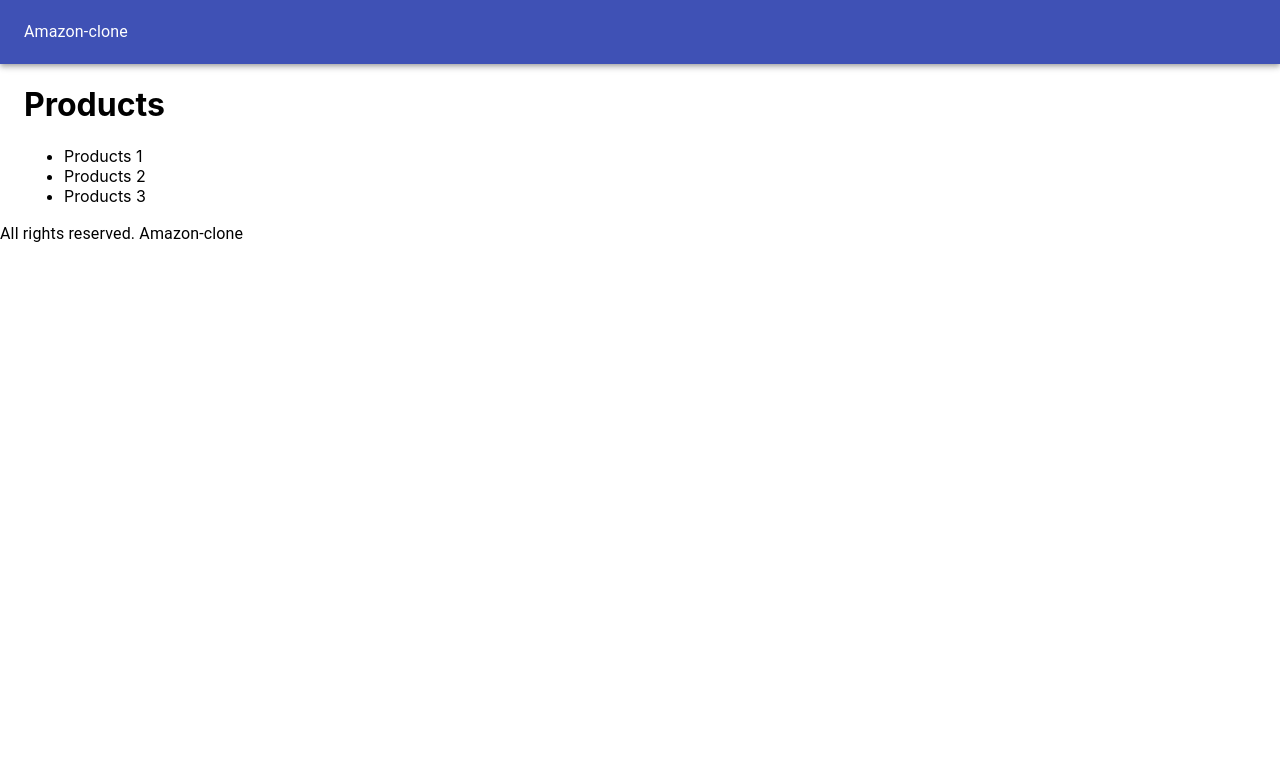
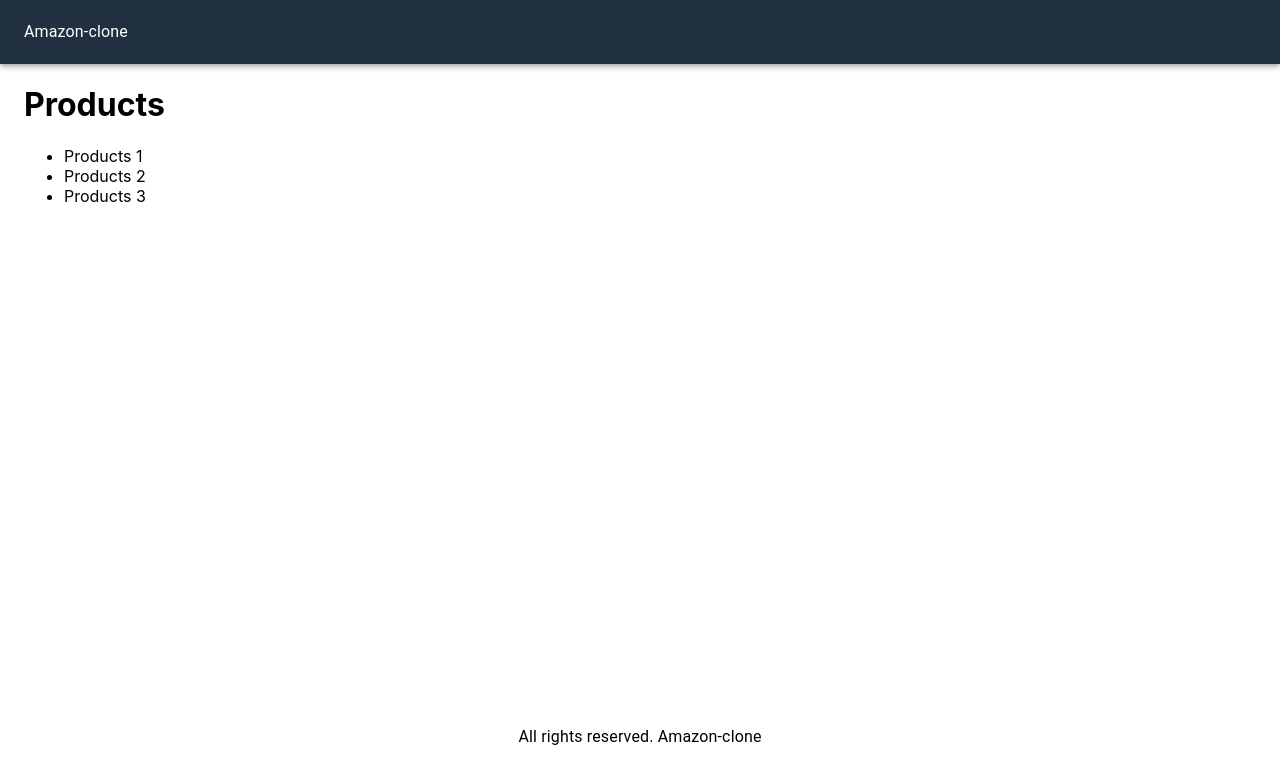
Before and after one commit to dambujo/amazon-clone, a Next.js app: page / in a window 1280 px wide. Shown: the top 784 px of the page. Built offline with nearby package versions, Linux system fonts and the light colour scheme.

Commit message:
Solve the  material UI error

```diff
--- a/components/Layout.js
+++ b/components/Layout.js
@@ -1,20 +1,22 @@
 import { AppBar, Container, Toolbar, Typography } from '@material-ui/core';
 import Head from 'next/head';
 import React from 'react';
+import useStyles from '../utils/styles';
 
 export default function Layout({ children }) {
+  const classes = useStyles();
   return (
     <div>
       <Head>
         <title>Amazon-clone</title>
       </Head>
-      <AppBar position="static">
+      <AppBar position="static" className={classes.navbar}>
         <Toolbar>
           <Typography>Amazon-clone</Typography>
         </Toolbar>
       </AppBar>
-      <Container>{children}</Container>
-      <footer>
+      <Container className={classes.main}>{children}</Container>
+      <footer className={classes.footer}>
         <Typography>All rights reserved. Amazon-clone</Typography>
       </footer>
     </div>
--- a/pages/_app.js
+++ b/pages/_app.js
@@ -1,7 +1,14 @@
-import '../styles/globals.css'
+import { useEffect } from 'react';
+import '../styles/globals.css';
 
 function MyApp({ Component, pageProps }) {
-  return <Component {...pageProps} />
+  useEffect(() => {
+    const jssStyles = document.querySelector('#jss-server-side');
+    if (jssStyles) {
+      jssStyles.parentElement.removeChild(jssStyles);
+    }
+  }, []);
+  return <Component {...pageProps} />;
 }
 
-export default MyApp
+export default MyApp;
--- /dev/null
+++ b/pages/_document.js
@@ -0,0 +1,35 @@
+import { ServerStyleSheets } from '@material-ui/core';
+import Document, { Html, Main, NextScript, Head } from 'next/document';
+import React from 'react';
+
+export default class MyDocument extends Document {
+  render() {
+    return (
+      <Html lang="en">
+        <Head></Head>
+        <body>
+          <Main />
+          <NextScript />
+        </body>
+      </Html>
+    );
+  }
+}
+
+MyDocument.getInitialProps = async (ctx) => {
+  const sheets = new ServerStyleSheets();
+  const originalRenderPage = ctx.renderPage;
+  ctx.renderPage = () => {
+    return originalRenderPage({
+      enhanceApp: (App) => (props) => sheets.collect(<App {...props} />),
+    });
+  };
+  const initialProps = await Document.getInitialProps(ctx);
+  return {
+    ...initialProps,
+    styles: [
+      ...React.Children.toArray(initialProps.styles),
+      sheets.getStyleElement(),
+    ],
+  };
+};
--- a/pages/index.js
+++ b/pages/index.js
@@ -1,7 +1,4 @@
-import Head from 'next/head';
-import Image from 'next/image';
 import Layout from '../components/Layout';
-import styles from '../styles/Home.module.css';
 
 export default function Home() {
   return (
--- /dev/null
+++ b/utils/styles.js
@@ -0,0 +1,19 @@
+import { makeStyles } from '@material-ui/core';
+
+const useStyles = makeStyles({
+  navbar: {
+    backgroundColor: '#203040',
+    '& a': {
+      color: '#fff',
+      marginLeft: 10,
+    },
+  },
+  main: {
+    minHeight: '80vh',
+  },
+  footer: {
+    textAlign: 'center',
+  },
+});
+
+export default useStyles;
```
